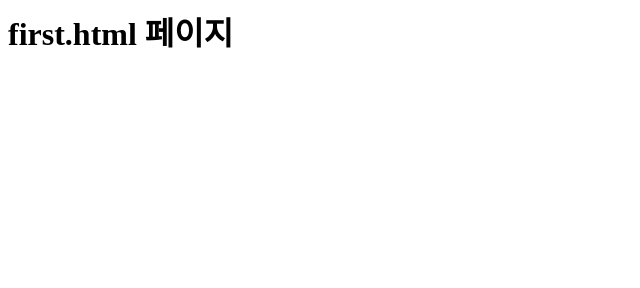
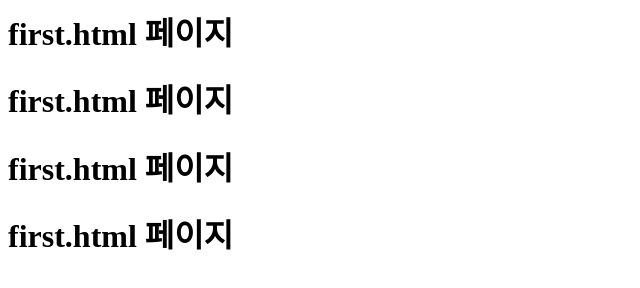
Before and after one commit to namgungil/first, a plain HTML site: page index.html in a window 1280 px wide. Shown: the whole page, without its empty margins (0-640 px from the left). Drawn offline with Linux system fonts and the light colour scheme.

Commit message:
index.html 수정

```diff
--- a/index.html
+++ b/index.html
@@ -1 +1,4 @@
 <h1>first.html 페이지</h1>
+<h1>first.html 페이지</h1>
+<h1>first.html 페이지</h1>
+<h1>first.html 페이지</h1>
```
